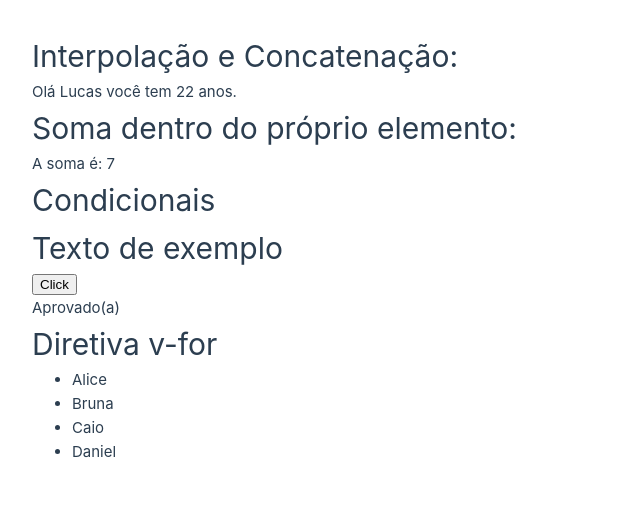
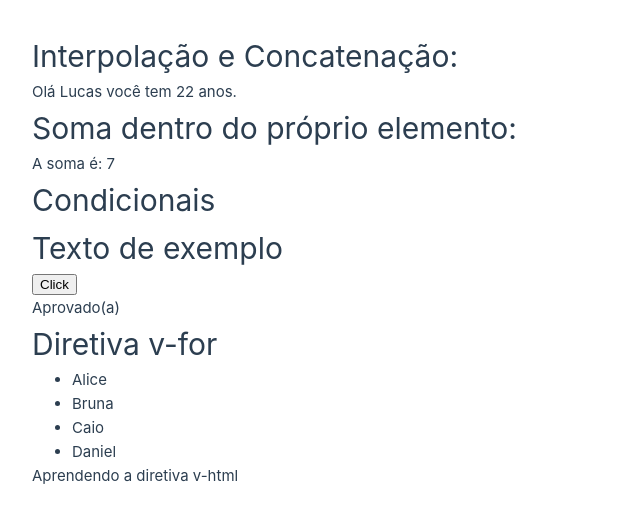
Before and after one commit to uluscaz-ifrn/curso-vue-ralflima, a Vue app: page / in a window 1280 px wide. Shown: the top 520 px of the page, without its empty margins (0-640 px from the left). Built offline with nearby package versions, Linux system fonts and the light colour scheme.

Commit message:
feat: exemplo v-html

```diff
--- a/src/App.vue
+++ b/src/App.vue
@@ -2,9 +2,11 @@
 import Interpolacao from './components/Interpolacao.vue';
 import Condicional from './components/Condicional.vue';
 import Laco from './components/Laco.vue';
+import Vhtml from './components/Vhtml.vue';
 </script>
 <template>
   <Interpolacao></Interpolacao>
   <Condicional></Condicional>
   <Laco></Laco>
+  <Vhtml></Vhtml>
 </template>
--- /dev/null
+++ b/src/components/Vhtml.vue
@@ -0,0 +1,6 @@
+<script setup>
+let texto = "<p>Aprendendo a diretiva v-html</p>";
+</script>
+<template>
+    <div v-html="texto"></div>
+</template>
```
